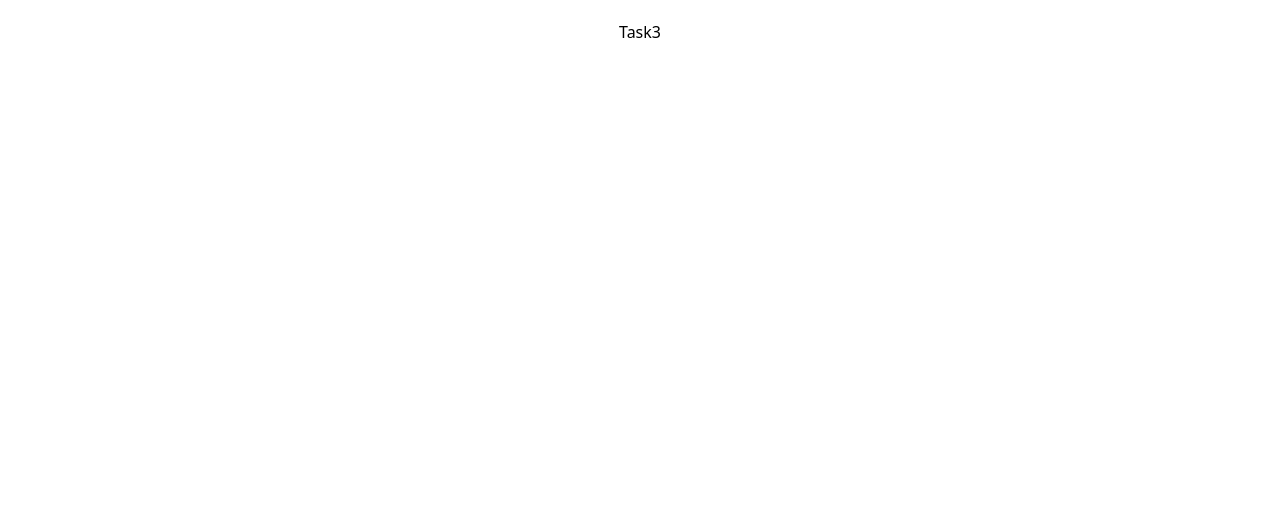
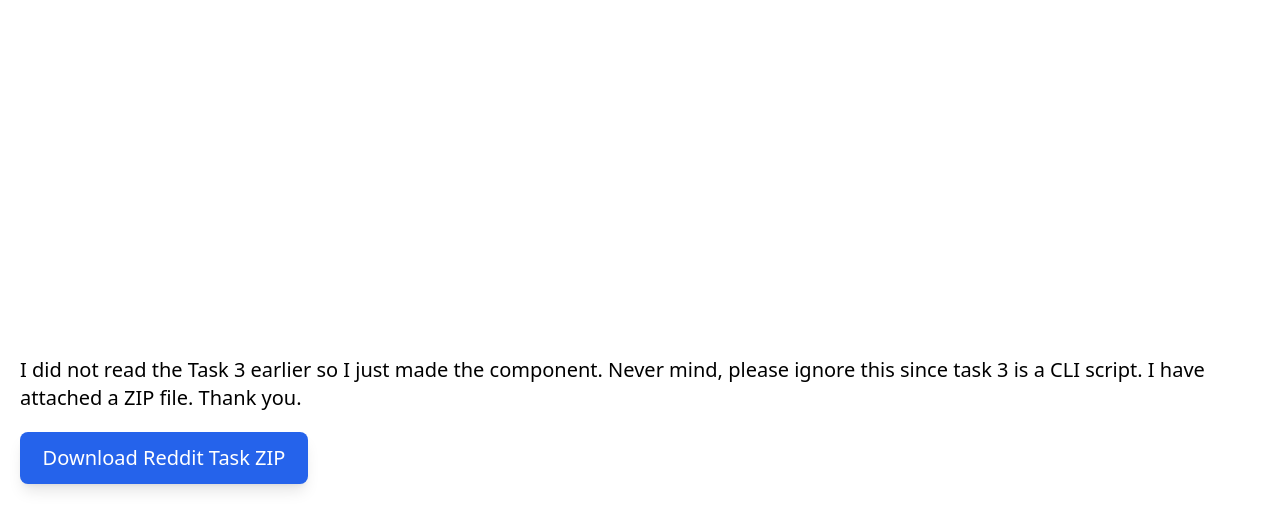
Before and after one commit to abdullahHussaintx/tasks, a React (Vite) app: page /tasks/3 in a window 1280 px wide. Shown: the top 530 px of the page. Built offline with nearby package versions, Linux system fonts and the light colour scheme.

Commit message:
redit task added

```diff
--- a/src/pages/Task3.jsx
+++ b/src/pages/Task3.jsx
@@ -1,5 +1,20 @@
 import React from "react";
 
 export const Task3 = () => {
-  return <div>Task3</div>;
+  return (
+    <div className=" flex items-start justify-center h-screen flex-col gap-5">
+      <p className="text-xl">
+        I did not read the Task 3 earlier so I just made the component. Never
+        mind, please ignore this since task 3 is a CLI script. I have attached a
+        ZIP file. Thank you.
+      </p>
+      <a
+        className=" p-3 hover:bg-blue-900 w-72 flex items-center justify-center text-white text-xl rounded-lg shadow-lg bg-blue-600"
+        href="../assets/redditTask.zip"
+        download
+      >
+        Download Reddit Task ZIP
+      </a>
+    </div>
+  );
 };
```
Also changed, not shown: 1 other file (tests, documents, lock files or other folders).
